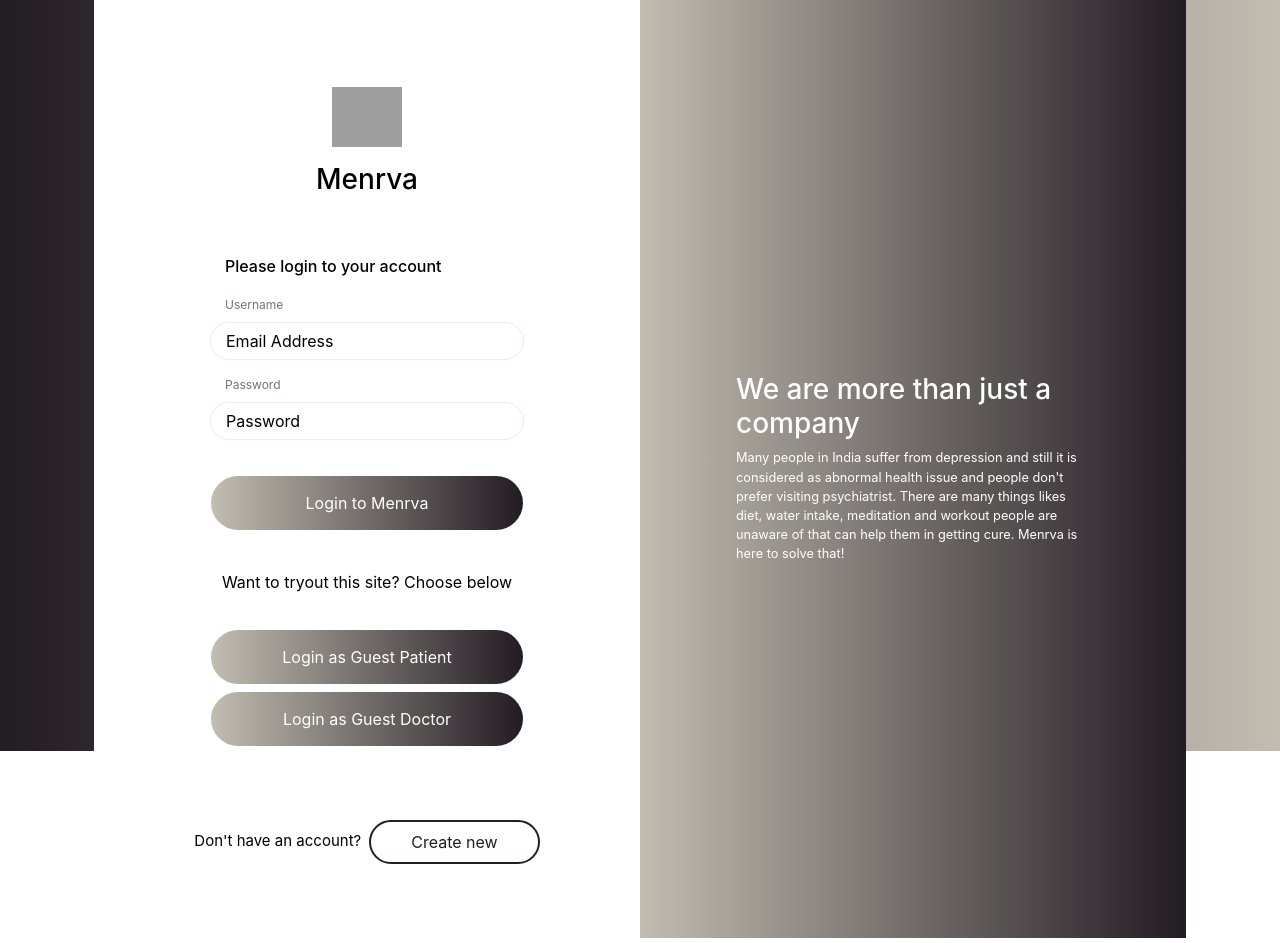
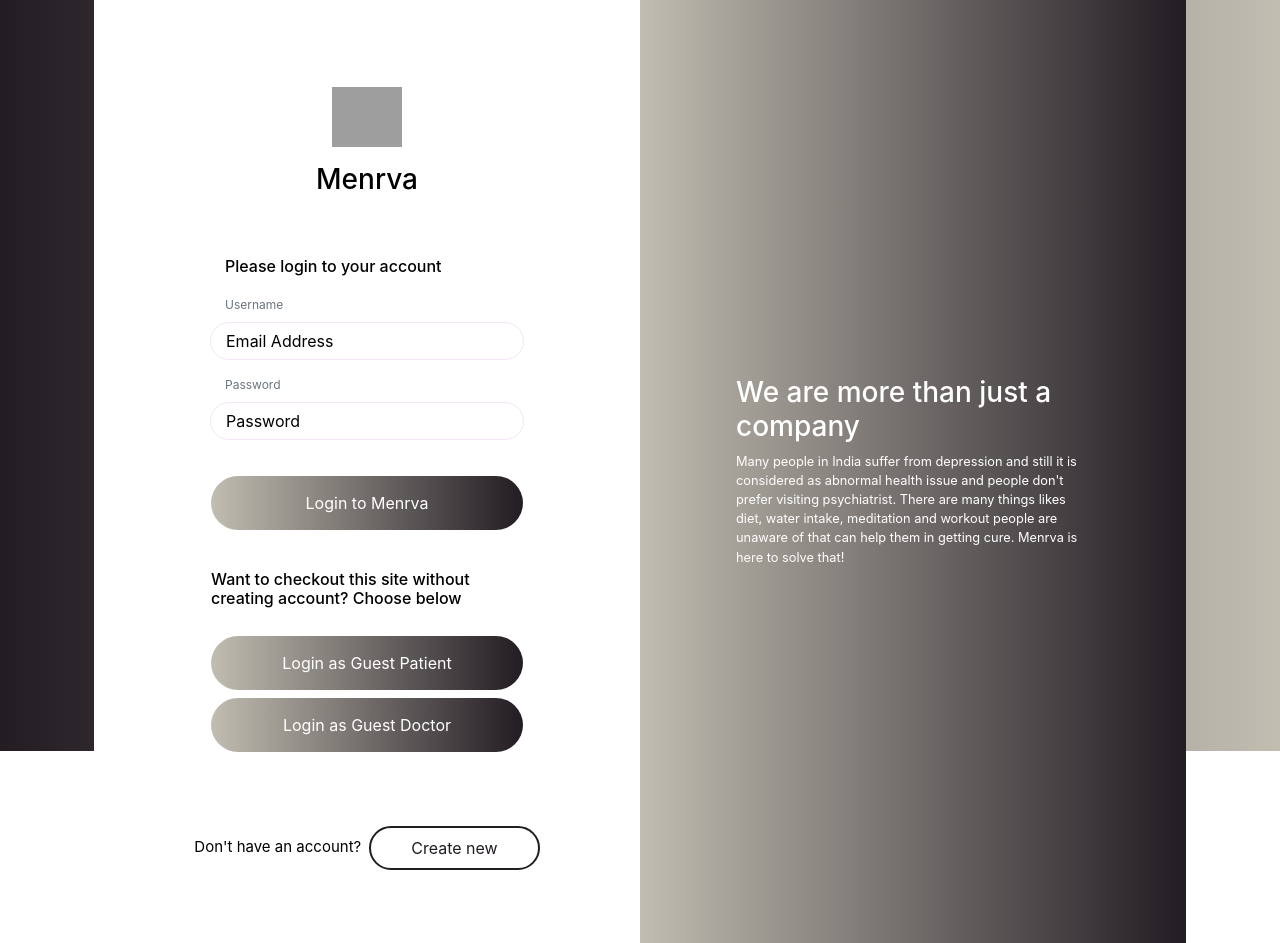
Before and after one commit to dinesh1995/menrva_healthapp, a Flask app: page /ui/login in a window 1280 px wide. Shown: the part 49-992 px from the top of the page. Run offline with Flask 2, Linux system fonts and the light colour scheme; some libraries are stand-ins or nearby versions; grey boxes are pictures that could not be loaded.

Commit message:
Update login.html

```diff
--- a/templates/login.html
+++ b/templates/login.html
@@ -187,7 +187,7 @@ a:hover {
 	                        	<button type="submit" class="btn-block btn-color">Login to Menrva</button>
 	                        </div>
                             <div class="row justify-content-center my-3 px-3">
-                                <p class="mt-4">Want to tryout this site? Choose below</p>
+                                <h6 class="mt-4">Want to checkout this site without creating account? Choose below</h6>
                                 <a class="btn-block btn-color" href="/ui/login_guest_patient" style="text-align: center;">Login as Guest Patient</a>
                                 <a class="btn-block btn-color" href="/ui/login_guest_doctor" style="text-align: center;">Login as Guest Doctor</a>
                             </div>
```
